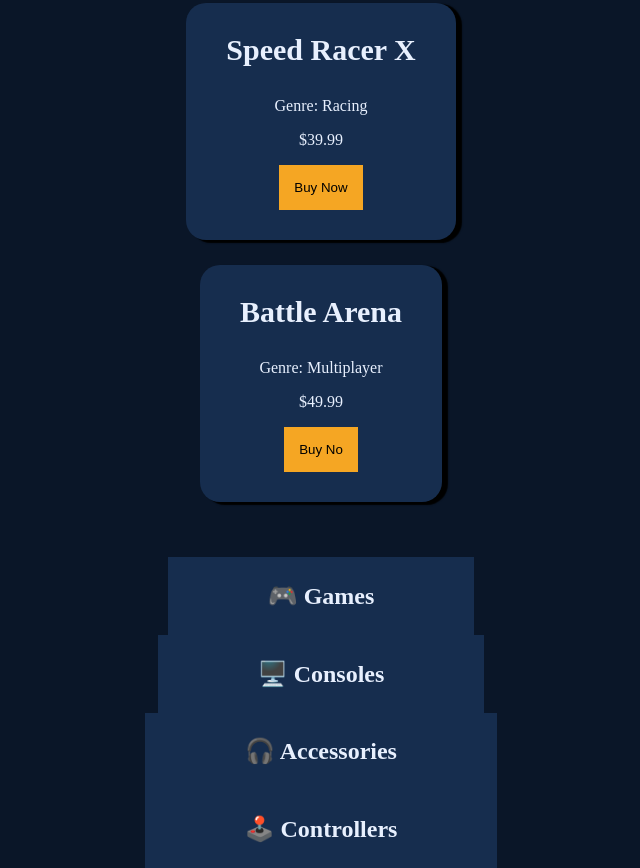
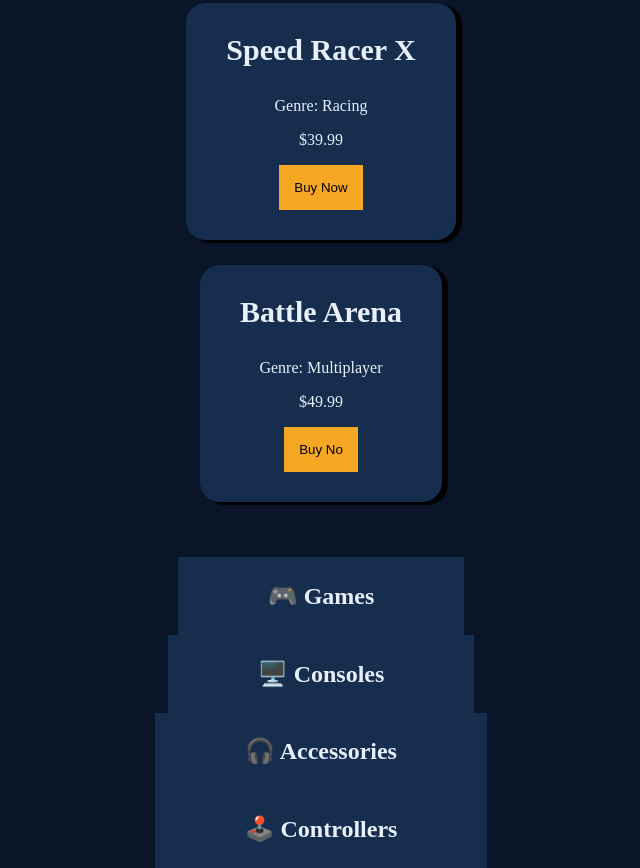
Before and after one commit to LuqmanDev90/PIXEL-GAMING-HUB, a plain HTML site: page index.html in a window 1280 px wide. Shown: the part 1299-2167 px from the top of the page, without its empty margins (319-959 px from the left). Drawn offline with Linux system fonts and the light colour scheme.

Commit message:
Update padding in box

```diff
--- a/style.css
+++ b/style.css
@@ -87,6 +87,6 @@ button:hover {
   margin-top: 30px;
 }
 .box {
-  padding: 5px 100px 5px 100px;
+  padding: 5px 90px 5px 90px;
   background-color: var(--surface);
 }
```
